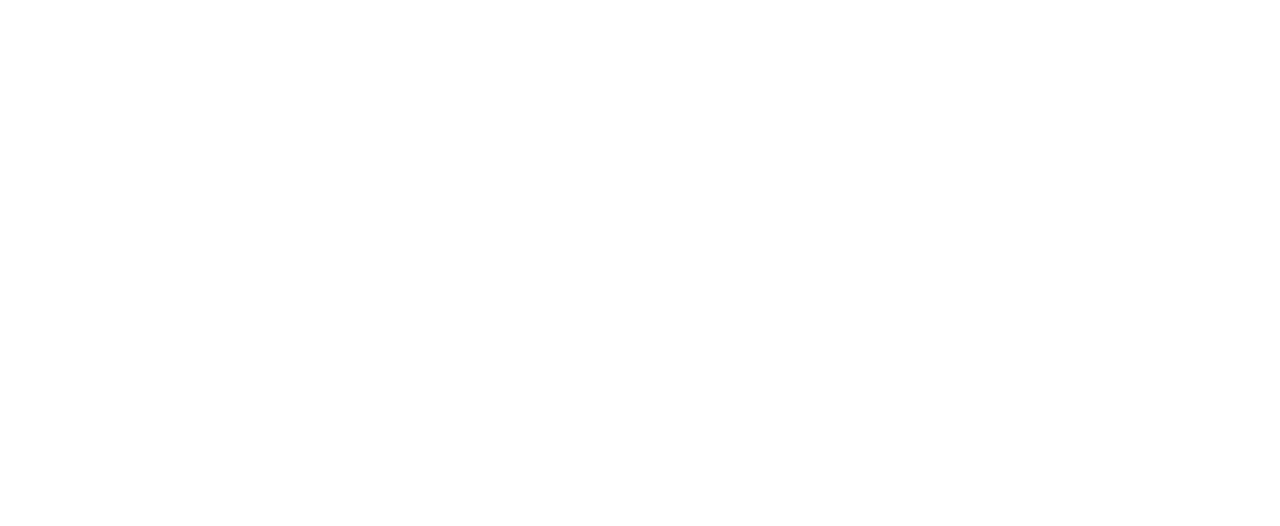
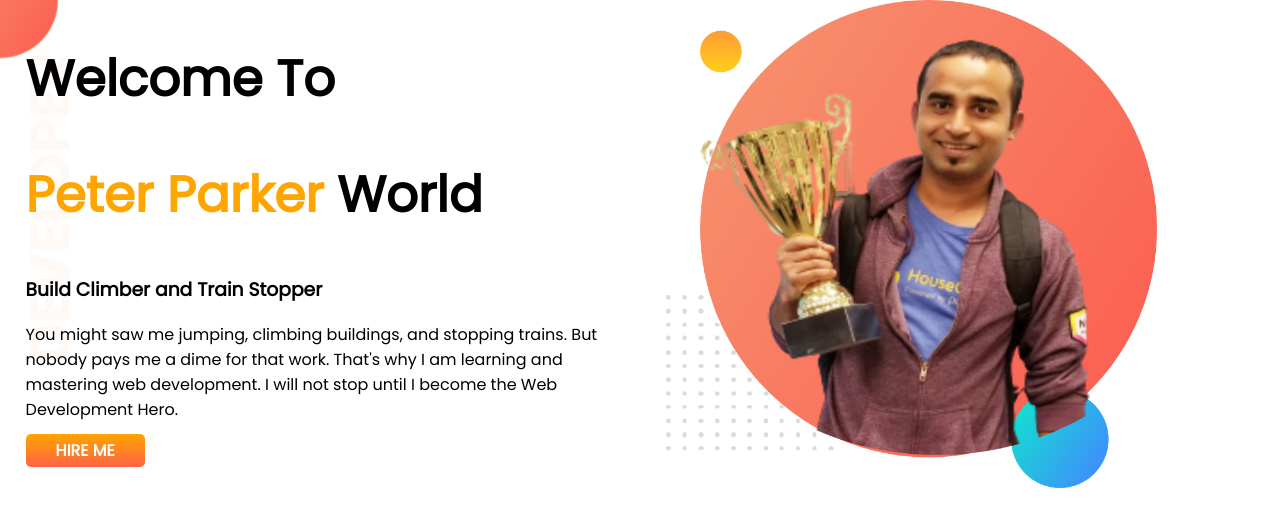
Before and after one commit to saraafrin/developer-portfolio10, a plain HTML site: page index.html in a window 1280 px wide. Drawn offline with Linux system fonts and the light colour scheme.

Commit message:
top banner added

```diff
--- a/index.html
+++ b/index.html
@@ -6,11 +6,30 @@
     <meta http-equiv="X-UA-Compatible" content="IE=edge">
     <meta name="viewport" content="width=device-width, initial-scale=1.0">
     <title>sara portfolio</title>
+    <link rel="preconnect" href="https://fonts.googleapis.com">
+    <link rel="preconnect" href="https://fonts.gstatic.com" crossorigin>
+    <link href="https://fonts.googleapis.com/css2?family=Poppins&display=swap" rel="stylesheet">
     <link rel="stylesheet" href="style.css">
 </head>
 
 <body>
-
+    <section class="top-banner">
+        <div class="half-width">
+            <h1>Welcome To</h1>
+            <h1><span class="orange-color">Peter Parker</span> World</h1>
+            <h3>Build Climber and Train Stopper</h3>
+            <p>You might saw me jumping, climbing buildings, and stopping trains. But nobody pays me a dime for that
+                work.
+                That's why I am learning and mastering web development. I will not stop until I become the Web
+                Development
+                Hero.
+            </p>
+            <a class="link-button" target="_blank" href="https://www.linkedin.com/company/programminghero/">HIRE ME</a>
+        </div>
+        <div class="half-width">
+            <img src="images/jhankar-pic-with-bg..png" alt="">
+        </div>
+    </section>
 </body>
 
 </html>
--- a/style.css
+++ b/style.css
@@ -0,0 +1,35 @@
+body{
+    font-family: 'Poppins', sans-serif;
+    margin: 0;
+}
+h1{
+    font-size: 50px;
+}
+.orange-color{
+    color: orange;
+}
+section{
+    display: flex;
+}
+.half-width{
+    width: 50%;
+    padding-left: 2%;
+}
+.half-width img{
+    width: 80%;
+}
+.link-button{
+   text-decoration: none;
+   background-image: linear-gradient(orange,tomato);
+   padding-top: 5px;
+   padding-bottom: 5px;
+   padding-right: 30px;
+   padding-left: 30px;
+   border-radius: 5px;
+   color: white;
+   font-weight: 700;
+}
+.top-banner{
+    background-image: url(images/top-banner.png);
+    background-repeat: no-repeat;
+}
```
Also changed, not shown: images/dream-bg.png (added), images/exp-bg.png (added), images/jhankar-pic-with-bg..png (added), images/jhankar.png (added), images/jhankar2.png (added), images/my-bg.png (added), images/my-bg2.png (added), images/top-banner.png (added), 7 other files.
